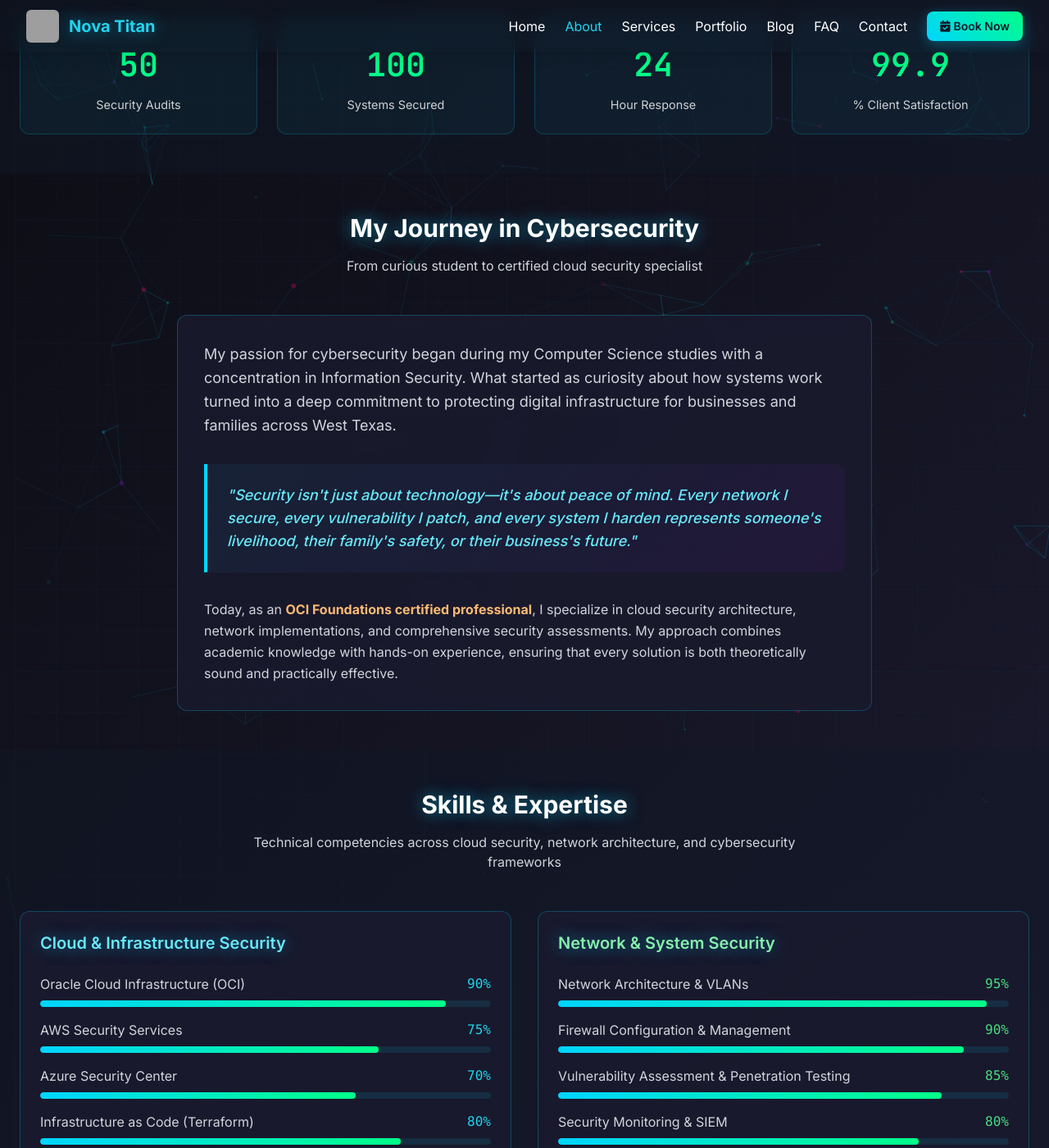
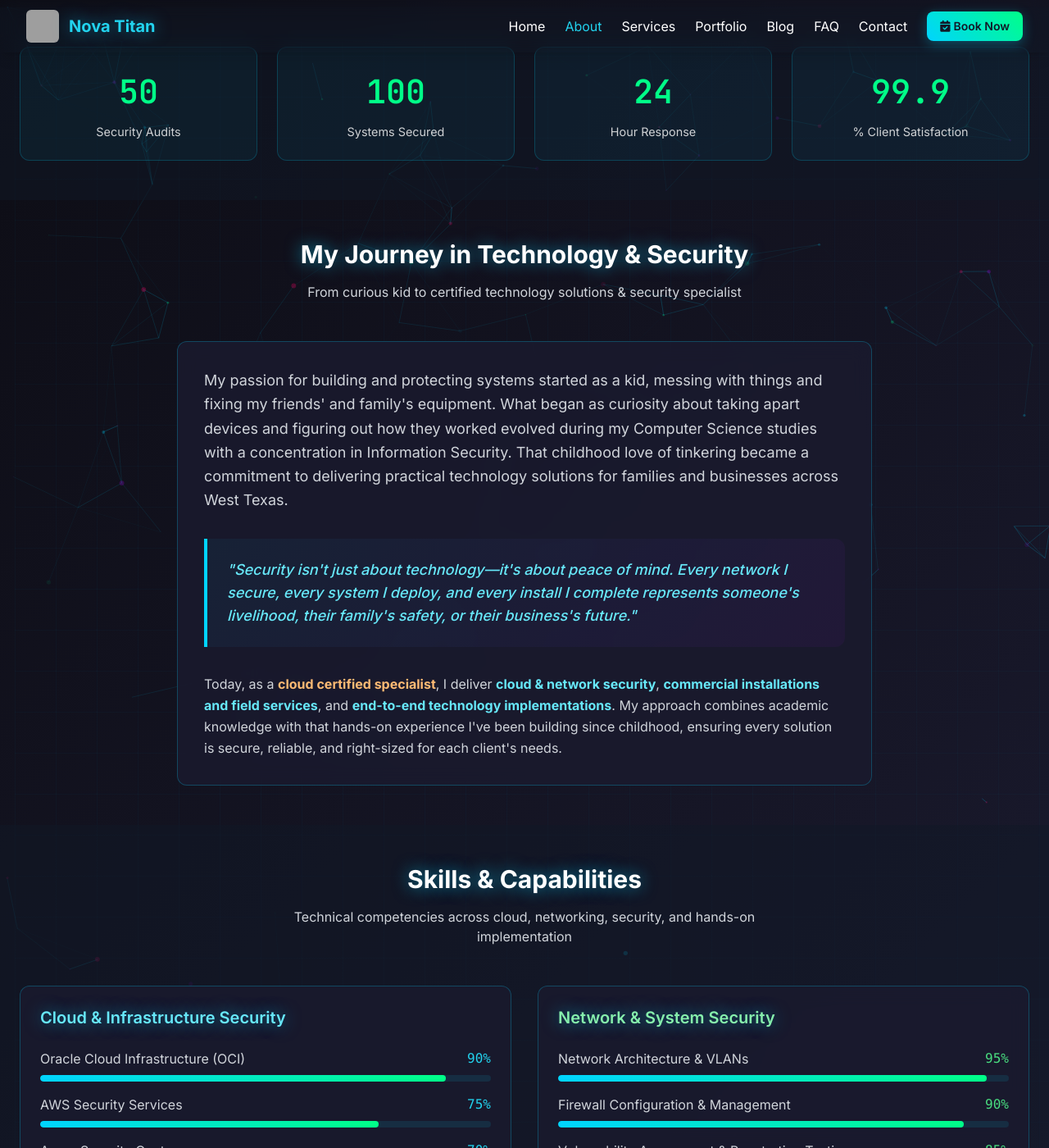
Before and after one commit to tzsmit/nova-titan-site, a Jekyll site: the page about/index.html, which Jekyll copies as it is, in a window 1280 px wide and 1400 px high, scrolled down 614 px. Shown: the whole window at 82% size. Built offline with Jekyll 4.4.1, drawn with Linux system fonts in a browser that asks for light colours; nearby versions of some CDN libraries; some of the changed text lies outside the part shown; grey boxes are pictures that could not be loaded.

Commit message:
Update about

```diff
--- a/about/index.html
+++ b/about/index.html
@@ -2,13 +2,13 @@
 <html lang="en">
 <head>
   <meta charset="UTF-8" /><meta name="viewport" content="width=device-width, initial-scale=1.0"/>
-  <title>About Traivone Smith - OCI Certified Cloud Security Specialist | Nova Titan</title>
-  <meta name="description" content="Meet Traivone Smith, OCI Foundations certified cybersecurity specialist and Computer Science student with Information Security focus. Professional network and cloud security services in Lubbock, West Texas.">
+  <title>About Traivone Smith - Cloud Certified Technology Solutions & Security Specialist | Nova Titan</title>
+  <meta name="description" content="Meet Traivone Smith, a cloud certified technology solutions & security specialist and Computer Science student focused on Information Security. Providing networking, cloud security, installations, field services, and training in Lubbock, West Texas.">
   <link rel="canonical" href="https://novatitan.net/about/">
   <meta property="og:type" content="website">
   <meta property="og:site_name" content="Nova Titan Systems">
-  <meta property="og:title" content="About Traivone Smith - Cloud Security Specialist">
-  <meta property="og:description" content="OCI certified cybersecurity professional specializing in cloud security, network implementations, and security architecture.">
+  <meta property="og:title" content="About Traivone Smith - Technology Solutions & Security Specialist">
+  <meta property="og:description" content="Cloud certified specialist in network & cloud security, commercial installations, field services, and security architecture.">
   <meta property="og:image" content="https://page.gensparksite.com/v1/base64_upload/b12f5870654d8f0d2849b96fdb25cab2">
   <!-- Favicon -->
   <link rel="icon" type="image/png" sizes="32x32" href="/favicon-32x32.png">
@@ -384,7 +384,7 @@
   "@type": "Person",
   "@id": "https://novatitan.net/about/#person",
   "name": "Traivone Smith",
-  "jobTitle": "Cybersecurity Specialist & Cloud Security Architect",
+  "jobTitle": "Technology Solutions & Security Specialist",
   "worksFor": {
     "@type": "Organization",
     "name": "Nova Titan Systems",
@@ -393,7 +393,7 @@
   "hasCredential": [
     {
       "@type": "EducationalOccupationalCredential",
-      "name": "Oracle Cloud Infrastructure Foundations Certified",
+      "name": "Oracle Cloud Infrastructure Certified",
       "credentialCategory": "Cloud Computing",
       "dateCreated": "2024"
     },
@@ -406,7 +406,12 @@
   "knowsAbout": [
     "Cloud Security",
     "Network Security",
-    "Cybersecurity",
+    "Commercial Installations",
+    "Field Services & Smart Hands",
+    "Point-of-Sale (POS) Integration",
+    "Remote Technical Support",
+    "Website Security",
+    "Security Training",
     "Oracle Cloud Infrastructure",
     "AWS Security",
     "Azure Security",
@@ -480,14 +485,14 @@
       <div class="grid lg:grid-cols-2 gap-12 items-center">
         <div class="text-center lg:text-left">
           <div class="mb-6 fade-in">
-            <img src="https://page.gensparksite.com/v1/base64_upload/697bd1dfe1fe27cc7b860b5ad999c96d" alt="Traivone Smith - Cybersecurity Specialist" class="profile-image mx-auto lg:mx-0" />
+            <img src="https://page.gensparksite.com/v1/base64_upload/697bd1dfe1fe27cc7b860b5ad999c96d" alt="Traivone Smith - Technology Solutions & Security Specialist" class="profile-image mx-auto lg:mx-0" />
           </div>
         </div>
 
         <div class="fade-in">
           <div class="cert-badge mb-6">
             <i class="fas fa-certificate"></i>
-            OCI Foundations Certified
+            Cloud Certified
           </div>
 
           <h1 class="text-4xl sm:text-5xl font-bold glow mb-6">
@@ -495,11 +500,11 @@
           </h1>
 
           <p class="text-xl text-gray-300 mb-6 leading-relaxed">
-            <strong class="text-cyan-300">Cybersecurity specialist</strong> and
-            <strong class="text-green-300">Computer Science student</strong> with a passion for
-            cloud security architecture and network protection. Based in Lubbock, Texas,
-            I help businesses and individuals secure their digital infrastructure with
-            enterprise-grade solutions.
+            <strong class="text-cyan-300">Technology solutions & security specialist</strong> and
+            <strong class="text-green-300">Computer Science student</strong> focused on building and protecting modern systems. Based in Lubbock, Texas, I help homes and businesses with
+            <span class="text-purple-300 font-semibold">cloud & network security</span>,
+            <span class="text-purple-300 font-semibold">commercial installations & field services</span>, and
+            <span class="text-purple-300 font-semibold">hands-on technology implementations</span>.
           </p>
 
           <div class="flex flex-wrap gap-4 mb-8">
@@ -524,7 +529,7 @@
             </div>
             <div class="flex items-center">
               <i class="fas fa-cloud text-purple-400 mr-2"></i>
-              OCI Certified
+              Cloud Certified
             </div>
           </div>
         </div>
@@ -557,44 +562,46 @@
   </section>
 
   <!-- ABOUT STORY -->
-  <section class="content py-12">
+  <section id="journey" class="content py-12">
     <div class="max-w-4xl mx-auto px-6">
       <div class="text-center mb-12">
-        <h2 class="text-3xl font-bold glow mb-4">My Journey in Cybersecurity</h2>
-        <p class="text-gray-300 max-w-2xl mx-auto">From curious student to certified cloud security specialist</p>
+        <h2 class="text-3xl font-bold glow mb-4">My Journey in Technology & Security</h2>
+        <p class="text-gray-300 max-w-2xl mx-auto">From curious kid to certified technology solutions & security specialist</p>
       </div>
 
       <div class="card rounded-xl p-8 fade-in">
         <p class="text-lg text-gray-300 mb-6 leading-relaxed">
-          My passion for cybersecurity began during my Computer Science studies with a concentration in
-          Information Security. What started as curiosity about how systems work turned into a deep
-          commitment to protecting digital infrastructure for businesses and families across West Texas.
+          My passion for building and protecting systems started as a kid, messing with things and fixing my friends' and family's equipment.
+          What began as curiosity about taking apart devices and figuring out how they worked evolved during my Computer Science studies with
+          a concentration in Information Security. That childhood love of tinkering became a commitment to delivering practical technology
+          solutions for families and businesses across West Texas.
         </p>
 
         <div class="quote-block">
           <p class="text-cyan-300 font-medium italic text-lg">
-            "Security isn't just about technology—it's about peace of mind. Every network I secure,
-            every vulnerability I patch, and every system I harden represents someone's livelihood,
-            their family's safety, or their business's future."
+            "Security isn't just about technology—it's about peace of mind. Every network I secure, every system I deploy,
+            and every install I complete represents someone's livelihood, their family's safety, or their business's future."
           </p>
         </div>
 
         <p class="text-gray-300 leading-relaxed">
-          Today, as an <strong class="text-orange-300">OCI Foundations certified professional</strong>,
-          I specialize in cloud security architecture, network implementations, and comprehensive
-          security assessments. My approach combines academic knowledge with hands-on experience,
-          ensuring that every solution is both theoretically sound and practically effective.
+          Today, as a <strong class="text-orange-300">cloud certified specialist</strong>,
+          I deliver <strong class="text-cyan-300">cloud & network security</strong>,
+          <strong class="text-cyan-300">commercial installations and field services</strong>, and
+          <strong class="text-cyan-300">end-to-end technology implementations</strong>.
+          My approach combines academic knowledge with that hands-on experience I've been building since childhood,
+          ensuring every solution is secure, reliable, and right-sized for each client's needs.
         </p>
       </div>
     </div>
   </section>
 
   <!-- SKILLS & EXPERTISE -->
-  <section class="content py-12 bg-gray-900/50">
+  <section id="skills" class="content py-12 bg-gray-900/50">
     <div class="max-w-7xl mx-auto px-6">
       <div class="text-center mb-12">
-        <h2 class="text-3xl font-bold glow mb-4">Skills & Expertise</h2>
-        <p class="text-gray-300 max-w-2xl mx-auto">Technical competencies across cloud security, network architecture, and cybersecurity frameworks</p>
+        <h2 class="text-3xl font-bold glow mb-4">Skills & Capabilities</h2>
+        <p class="text-gray-300 max-w-2xl mx-auto">Technical competencies across cloud, networking, security, and hands-on implementation</p>
       </div>
 
       <div class="grid lg:grid-cols-2 gap-8">
@@ -689,8 +696,8 @@
   <section class="content py-12">
     <div class="max-w-4xl mx-auto px-6">
       <div class="text-center mb-12">
-        <h2 class="text-3xl font-bold glow mb-4">Professional Timeline</h2>
-        <p class="text-gray-300 max-w-2xl mx-auto">Key milestones in my cybersecurity journey</p>
+        <h2 class="text-3xl font-bold glow mb-4">Technology Timeline</h2>
+        <p class="text-gray-300 max-w-2xl mx-auto">Key milestones in my technology & security journey</p>
       </div>
 
       <div class="timeline">
@@ -710,13 +717,13 @@
 
         <div class="timeline-item">
           <div class="card rounded-xl p-6 fade-in" style="animation-delay: 0.2s;">
-            <h3 class="text-lg font-semibold text-orange-300 mb-2">2024 - OCI Foundations Certification</h3>
+            <h3 class="text-lg font-semibold text-orange-300 mb-2">2024 - Cloud Certification Achievement</h3>
             <p class="text-gray-300 mb-3">
-              Achieved Oracle Cloud Infrastructure Foundations certification, validating expertise in
-              cloud security, networking, and infrastructure management - rare specialization in West Texas market.
+              Achieved Oracle Cloud Infrastructure certification, validating capabilities in
+              cloud security, networking, and infrastructure management - bringing specialized cloud knowledge to West Texas market.
             </p>
             <div class="flex flex-wrap gap-2">
-              <span class="bg-orange-500/20 text-orange-300 px-2 py-1 rounded text-sm">OCI Certified</span>
+              <span class="bg-orange-500/20 text-orange-300 px-2 py-1 rounded text-sm">Cloud Certified</span>
               <span class="bg-blue-500/20 text-blue-300 px-2 py-1 rounded text-sm">Cloud Security</span>
             </div>
           </div>
@@ -726,8 +733,8 @@
           <div class="card rounded-xl p-6 fade-in" style="animation-delay: 0.3s;">
             <h3 class="text-lg font-semibold text-green-300 mb-2">2024 - Nova Titan Systems Launch</h3>
             <p class="text-gray-300 mb-3">
-              Founded Nova Titan Systems to provide professional cybersecurity services to homes and
-              businesses across West Texas, focusing on practical security solutions.
+              Founded Nova Titan Systems to provide technology solutions and security services to homes and
+              businesses across West Texas, focusing on practical, results-driven implementations.
             </p>
             <div class="flex flex-wrap gap-2">
               <span class="bg-green-500/20 text-green-300 px-2 py-1 rounded text-sm">Business Launch</span>
@@ -754,7 +761,7 @@
           <div class="card rounded-xl p-6 fade-in" style="animation-delay: 0.5s;">
             <h3 class="text-lg font-semibold text-cyan-300 mb-2">2025 - Field Services & Smart Hands Support</h3>
             <p class="text-gray-300 mb-3">
-              Expanded service offerings to include professional field services, equipment installations,
+              Expanded service offerings to include field services, equipment installations,
               and smart hands support across Texas and remote locations, delivering reliable technical solutions.
             </p>
             <div class="flex flex-wrap gap-2">
@@ -770,7 +777,7 @@
             <h3 class="text-lg font-semibold text-yellow-300 mb-2">2024 - First Major Network Implementation</h3>
             <p class="text-gray-300 mb-3">
               Completed first major business network setup project, establishing security protocols and
-              infrastructure for local SMB clients, proving expertise in practical cybersecurity implementations.
+              infrastructure for local SMB clients, proving capabilities in practical implementations.
             </p>
             <div class="flex flex-wrap gap-2">
               <span class="bg-yellow-500/20 text-yellow-300 px-2 py-1 rounded text-sm">Network Setup</span>
@@ -784,7 +791,7 @@
             <h3 class="text-lg font-semibold text-orange-300 mb-2">2024 - CloudWarden Development</h3>
             <p class="text-gray-300 mb-3">
               Developed CloudWarden, an advanced cloud security monitoring tool for multi-cloud
-              environments, showcasing expertise in security automation and monitoring across AWS, Azure, and OCI.
+              environments, showcasing capabilities in security automation and monitoring across AWS, Azure, and OCI.
             </p>
             <div class="flex flex-wrap gap-2">
               <span class="bg-red-500/20 text-red-300 px-2 py-1 rounded text-sm">Tool Development</span>
@@ -796,10 +803,10 @@
 
         <div class="timeline-item">
           <div class="card rounded-xl p-6 fade-in" style="animation-delay: 0.8s;">
-            <h3 class="text-lg font-semibold text-red-300 mb-2">2023 - Cybersecurity Specialization</h3>
+            <h3 class="text-lg font-semibold text-red-300 mb-2">2023 - Security Specialization Focus</h3>
             <p class="text-gray-300 mb-3">
-              Made strategic decision to focus exclusively on cybersecurity and network security,
-              differentiating from general IT support to provide specialized expertise in security audits and implementations.
+              Made strategic decision to focus on security and dependable implementations,
+              differentiating from general IT support to provide specialized audits, networking, and deployment services.
             </p>
             <div class="flex flex-wrap gap-2">
               <span class="bg-red-500/20 text-red-300 px-2 py-1 rounded text-sm">Specialization</span>
@@ -816,7 +823,7 @@
     <div class="max-w-7xl mx-auto px-6">
       <div class="text-center mb-12">
         <h2 class="text-3xl font-bold glow mb-4">Core Values</h2>
-        <p class="text-gray-300 max-w-2xl mx-auto">The principles that guide my approach to cybersecurity</p>
+        <p class="text-gray-300 max-w-2xl mx-auto">The principles that guide my approach to technology & security</p>
       </div>
 
       <div class="grid md:grid-cols-3 gap-8">
@@ -837,8 +844,8 @@
           </div>
           <h3 class="text-xl font-semibold text-green-300 mb-3">Excellence Driven</h3>
           <p class="text-gray-300">
-            Continuous learning, staying current with security threats, and delivering solutions
-            that exceed expectations while maintaining the highest professional standards.
+            Continuous learning, staying current with threats and best practices, and delivering solutions
+            that exceed expectations while maintaining high standards.
           </p>
         </div>
 
@@ -863,8 +870,8 @@
         Let's Secure Your Technology Together
       </h2>
       <p class="text-xl text-gray-300 mb-8 max-w-2xl mx-auto">
-        Ready to work with a cybersecurity professional who combines technical expertise
-        with genuine care for your security needs? Let's start with a conversation.
+        Ready to work with a technology solutions & security specialist who combines technical knowledge
+        with genuine care for your needs? Let's start with a conversation.
       </p>
       <div class="flex flex-wrap gap-4 justify-center">
         <a href="/book-now/" class="btn-grad text-gray-900 font-bold py-4 px-8 rounded-lg text-lg inline-flex items-center">
@@ -894,13 +901,12 @@
             <span class="text-xl font-bold text-cyan-400 glow">Nova Titan Systems</span>
           </div>
           <p class="text-gray-300 mb-4 max-w-md">
-            Founded and operated by Traivone Smith, OCI-certified cybersecurity specialist
-            dedicated to protecting homes and businesses across West Texas with
-            enterprise-grade security solutions.
+            Founded and operated by Traivone Smith, a cloud-certified technology solutions & security specialist
+            serving West Texas with networking, cloud, installations, field services, and modern security solutions.
           </p>
           <div class="flex flex-wrap gap-2">
             <span class="cert-badge text-xs">
-              <i class="fas fa-certificate mr-1"></i>OCI Foundations
+              <i class="fas fa-certificate mr-1"></i>Cloud Certified
             </span>
             <span class="bg-blue-600 text-white px-2 py-1 rounded text-xs">
               <i class="fas fa-graduation-cap mr-1"></i>CS Student
@@ -913,7 +919,7 @@
           <h4 class="text-cyan-300 font-semibold mb-4">About Traivone</h4>
           <ul class="space-y-2 text-sm">
             <li><a href="#journey" class="text-gray-300 hover:text-cyan-300 transition">My Journey</a></li>
-            <li><a href="#skills" class="text-gray-300 hover:text-cyan-300 transition">Skills & Expertise</a></li>
+            <li><a href="#skills" class="text-gray-300 hover:text-cyan-300 transition">Skills & Capabilities</a></li>
             <li><a href="/portfolio/" class="text-gray-300 hover:text-cyan-300 transition">Portfolio</a></li>
             <li><a href="/services/" class="text-gray-300 hover:text-cyan-300 transition">Services</a></li>
             <li><a href="/blog/" class="text-gray-300 hover:text-cyan-300 transition">Security Blog</a></li>
@@ -1032,7 +1038,7 @@
     function animateCounter(element) {
       const target = parseFloat(element.getAttribute('data-target'));
       const duration = 2000; // 2 seconds
-      const step = target / (duration / 16); // 60fps
+      const step = target / (duration / 16); // ~60fps
       let current = 0;
 
       const timer = setInterval(() => {
@@ -1149,7 +1155,7 @@
 
     // Console branding
     console.log('%c👋 Hi, I\'m Traivone Smith', 'color: #00d4ff; font-size: 18px; font-weight: bold;');
-    console.log('%cOCI Certified Cybersecurity Specialist', 'color: #00ff88; font-size: 14px;');
+    console.log('%cCloud Certified Technology Solutions & Security Specialist', 'color: #00ff88; font-size: 14px;');
     console.log('%cProtecting West Texas, one network at a time', 'color: #b300ff; font-size: 12px;');
   </script>
 </body>
```
Also changed, not shown: other parts of about/index.html (+5 -5 lines).
